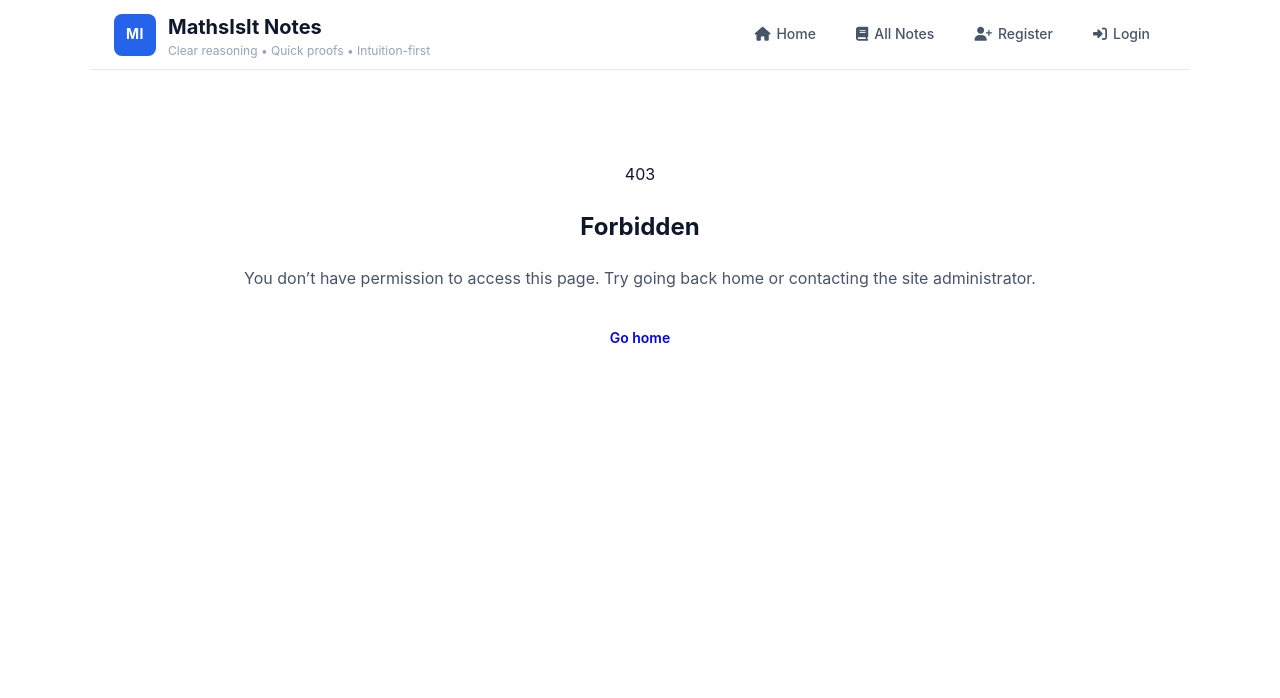
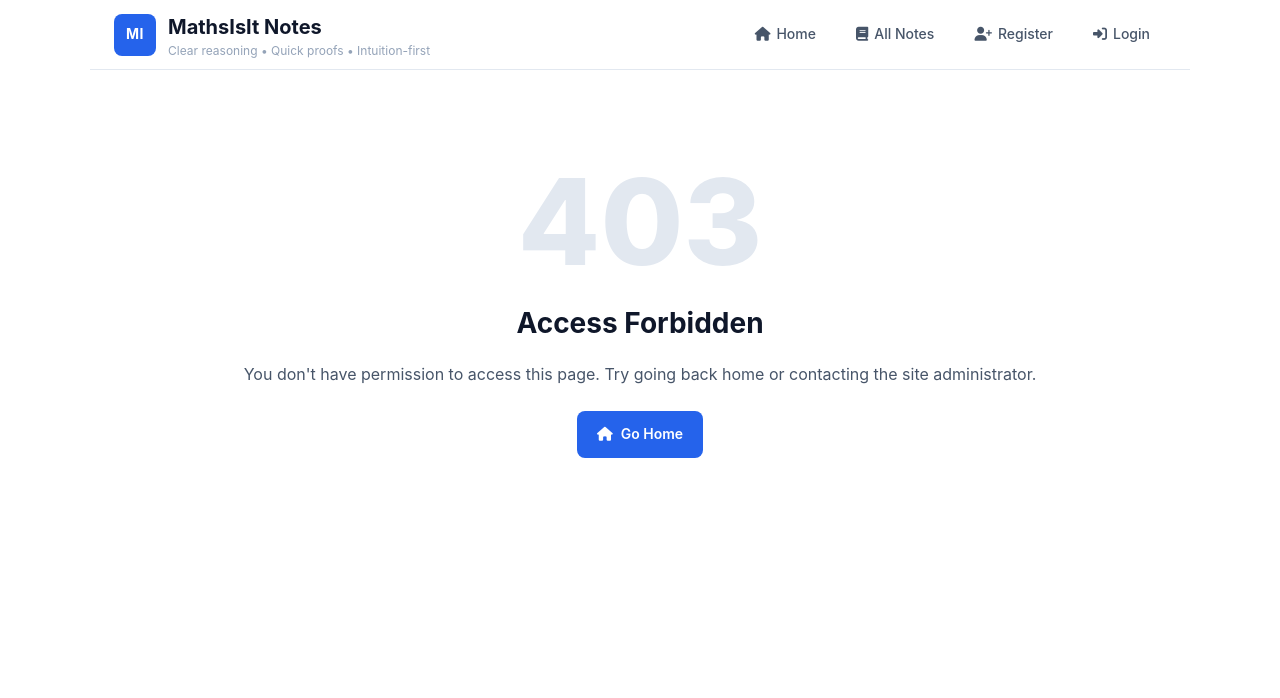
Before and after one commit to Uche05/mathsisitDjBlog, a Django app: template templates/403.html in a window 1280 px wide. Shown: the top 698 px of the page. Run offline with Django 4.2, Linux system fonts and the light colour scheme; the template is opened without the code that fills it, so the values that code supplies are empty; parts of the project's set-up code (start-up, migrations or seed data) failed here and were passed over.

Commit message:
update error files for consistency

```diff
--- a/templates/403.html
+++ b/templates/403.html
@@ -1,17 +1,17 @@
 {% extends 'base.html' %}
-{% block title %}Page not found · Maths Notes{% endblock %}
+{% block title %}403 - Forbidden &middot; MathsIsIt Notes{% endblock %}
 
 {% block content %}
 <div class="error-page" role="alert" aria-labelledby="err403">
-    <div class="big">403</div>
-    <div>
-        <h2 id="err403">Forbidden</h2>
-        <p class="muted small">
-            You don’t have permission to access this page. Try going back home or contacting the site administrator.
-        </p>
-        <div style="margin-top:12px">
-            <a class="btn" href="{% url 'home' %}">Go home</a>
-        </div>
+    <div class="error-code">403</div>
+    <h1 id="err403">Access Forbidden</h1>
+    <p class="text-secondary">
+        You don't have permission to access this page. Try going back home or contacting the site administrator.
+    </p>
+    <div style="margin-top: 24px;">
+        <a class="btn btn-primary" href="{% url 'home' %}">
+            <i class="fas fa-home"></i> Go Home
+        </a>
     </div>
 </div>
 {% endblock %}
```
Also changed, not shown: templates/404.html (+10 -10 lines), templates/500.html (+10 -10 lines).
